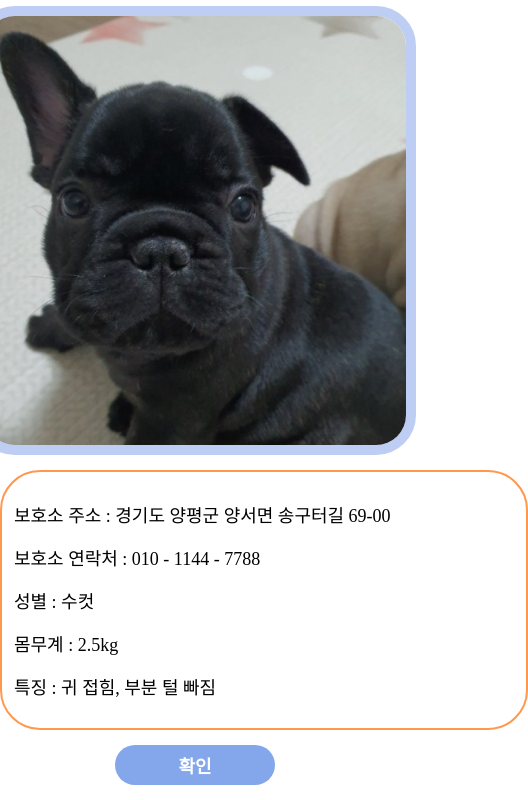
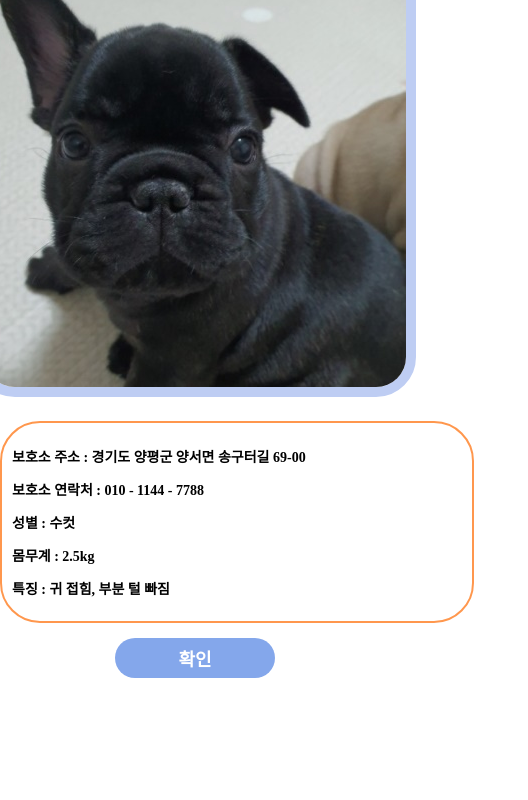
Before and after one commit to ChoiWonSeo/2412_Youdet, a plain HTML site: page post.html in a window 390 px wide. Shown: the part 236-1036 px from the top of the page, 528 px wide, since content can reach past the window. After the commit the page ends 929 px from the top, so only its background shows below. Drawn offline with nearby package versions, Linux system fonts and the light colour scheme.

Commit message:
post.html 미디어 쿼리

```diff
--- a/css/post.css
+++ b/css/post.css
@@ -54,3 +54,44 @@ h1 {
     display: block;
     margin: auto;
 }
+
+@media screen and (min-width:553px) and (max-width:594px) {
+    h1 {
+        font-size: 30px;
+    }
+    .for {
+        list-style: none;
+        margin-top: 14px;
+        margin-bottom: 14px;
+        font-size: 16px;
+    }
+}
+@media screen and (max-width:553px) {
+    .img {
+        display: flex;
+        justify-content: center;
+    }
+    .img_post {
+        margin-top: 18px;
+        border: solid 10px #BECDF3;
+        border-radius: 40px;
+        margin-bottom: 12px;
+    }
+    h1 {
+        font-size: 25px;
+    }
+    .for {
+        list-style: none;
+        margin-top: 13px;
+        margin-bottom: 13px;
+        font-size: 14px;
+        font-weight: bold;
+    }
+    .txt {
+        margin-top: 12px;
+        border: solid 2px #FF974D;
+        border-radius: 40px;
+        padding: 10px;
+        width: 450px;
+    }
+}
```
